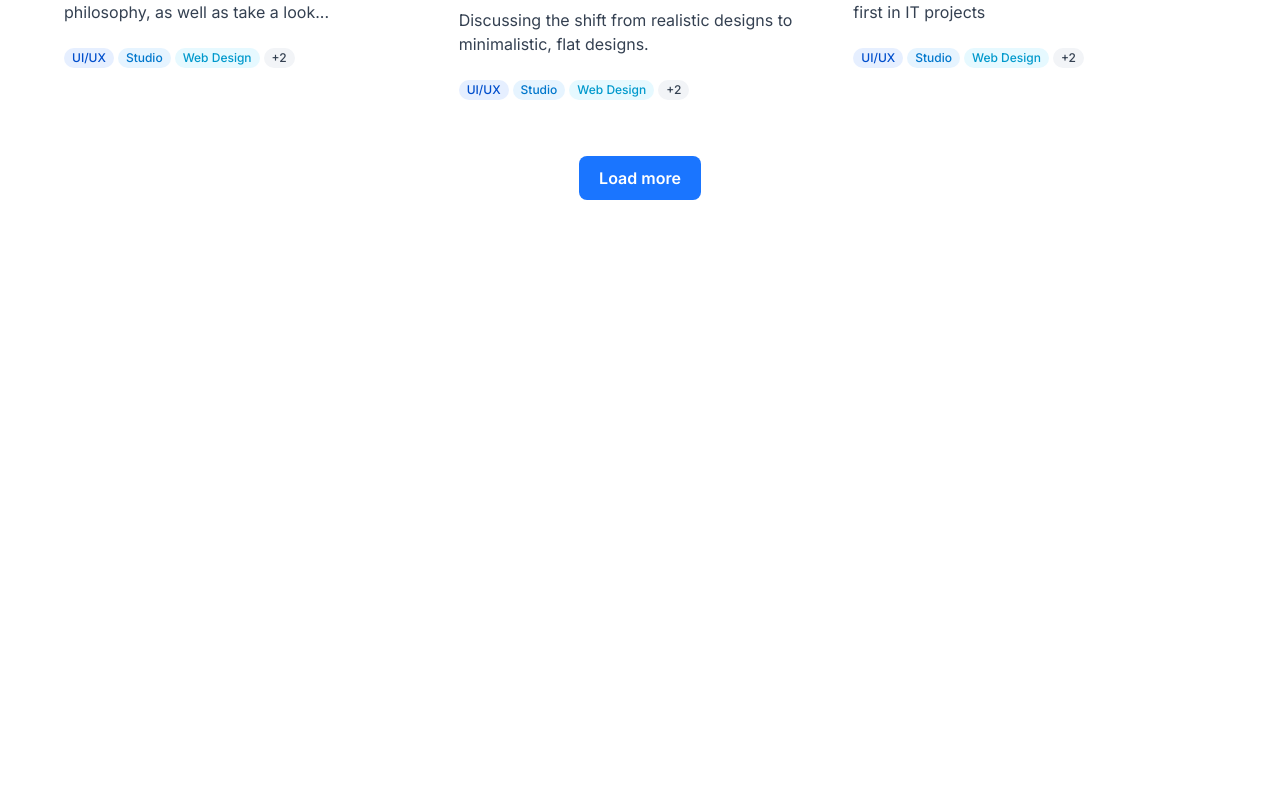
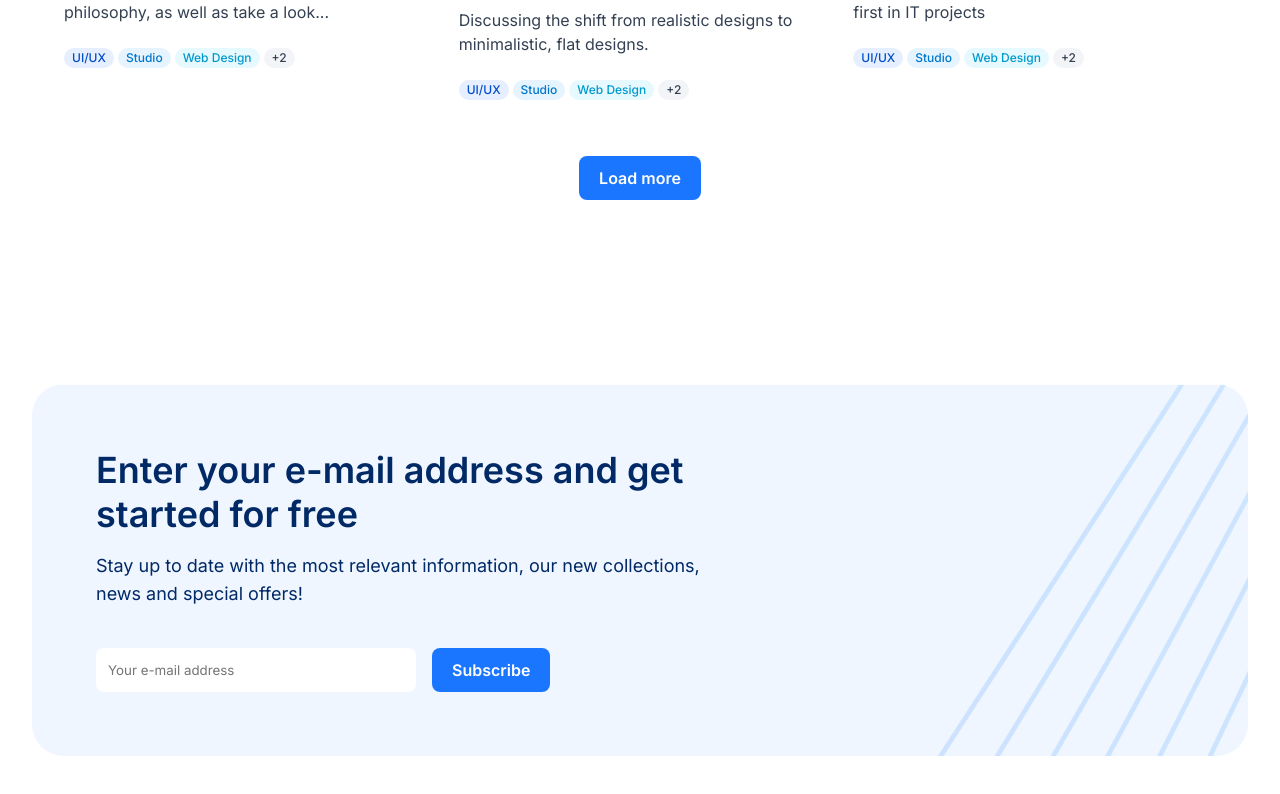
Before and after one commit to vizaanandyaa/whitespace-ui, a React (Vite) app: page / in a window 1280 px wide. Shown: the part 3663-4457 px from the top of the page. Before the commit the page ends 3943 px from the top, so only its background shows below. Built offline with nearby package versions, Linux system fonts and the light colour scheme.

Commit message:
subscribe ui done

```diff
--- a/src/App.jsx
+++ b/src/App.jsx
@@ -243,6 +243,18 @@ function App() {
           <button className="btn btn--blue">Load more</button>
         </div>
       </section>
+      <section className="container subs-container">
+        <div className="compo subs">
+          <div className="compo-headline subs-headline">
+            <h2 className="compo-headline-title subs-title">Enter your e-mail address and get started for free</h2>
+            <p className="compo-headline-desc subs-desc">Stay up to date with the most relevant information, our new collections, news and special offers!</p>
+          </div>
+          <div className="subs-contents">
+            <input className="compo-input" type="email" placeholder="Your e-mail address"/>
+            <button className="btn btn--blue">Subscribe</button>
+          </div>
+        </div>
+      </section>
     </>
   );
 }
--- a/src/App.scss
+++ b/src/App.scss
@@ -643,4 +643,68 @@ a{
     width: fit-content;
     margin: 0 auto;
   }
+  @media (min-width:1024px){
+    margin-bottom: 40px;
+  }
 }
+
+.subs-container{
+  padding: 64px 0;
+}
+
+.subs{
+  background: url(./assets/subscribe/subscribe-bg-mobile.jpg);
+  background-size: cover;
+  @media (min-width :768px){
+    background: url(./assets/subscribe/subscribe-bg-desktop.jpg);
+    background-size: cover;
+  }
+  @media (min-width : 1216px){
+    max-width: 1216px;
+    padding: 64px;
+    border-radius: 32px;
+  }
+}
+
+.subs-headline{
+  padding: 0;
+  text-align: start;
+  @media (min-width:768px){
+    margin-bottom: 40px;
+  }
+}
+
+.subs-title{
+  color: $darkblue2;
+  margin-bottom: 16px;
+  @media (min-width:1024px){
+    width: 692px;
+  }
+}
+
+.subs-desc{
+  color: $darkblue2;
+  @media (min-width: 1024px){
+    margin: 0;
+  }
+}
+
+.compo-input{
+  border: none;
+  border-radius: 8px;
+  padding: 10px 12px;
+  width: 100%;
+  @media (min-width:768px){
+    width: 320px;
+  }
+}
+
+.subs-contents{
+  display: flex;
+  flex-direction: column;
+  gap: 12px;
+  @media (min-width: 768px){
+    flex-direction: row;
+    gap: 16px;
+  }
+}
--- a/src/component/Accordion.jsx
+++ b/src/component/Accordion.jsx
@@ -18,7 +18,7 @@ function Accordion(props) {
           </span>
         </button>
         <div className="answer">
-          {isActive && (
+          {isActive ?
             <p className="answer-text">
               Lorem Ipsum is simply dummy text of the printing and typesetting
               industry. Lorem Ipsum has been the industry's standard dummy text
@@ -26,8 +26,8 @@ function Accordion(props) {
               type and scrambled it to make a type specimen book. It has
               survived not only five centuries, but also the leap into
               electronic typesetting, remaining essentially unchanged.
-            </p>
-          )}
+            </p> : null
+          }
         </div>
       </div>
     </>
```
Also changed, not shown: src/assets/subscribe/subscribe-bg-desktop.jpg (added), src/assets/subscribe/subscribe-bg-mobile.jpg (added).
